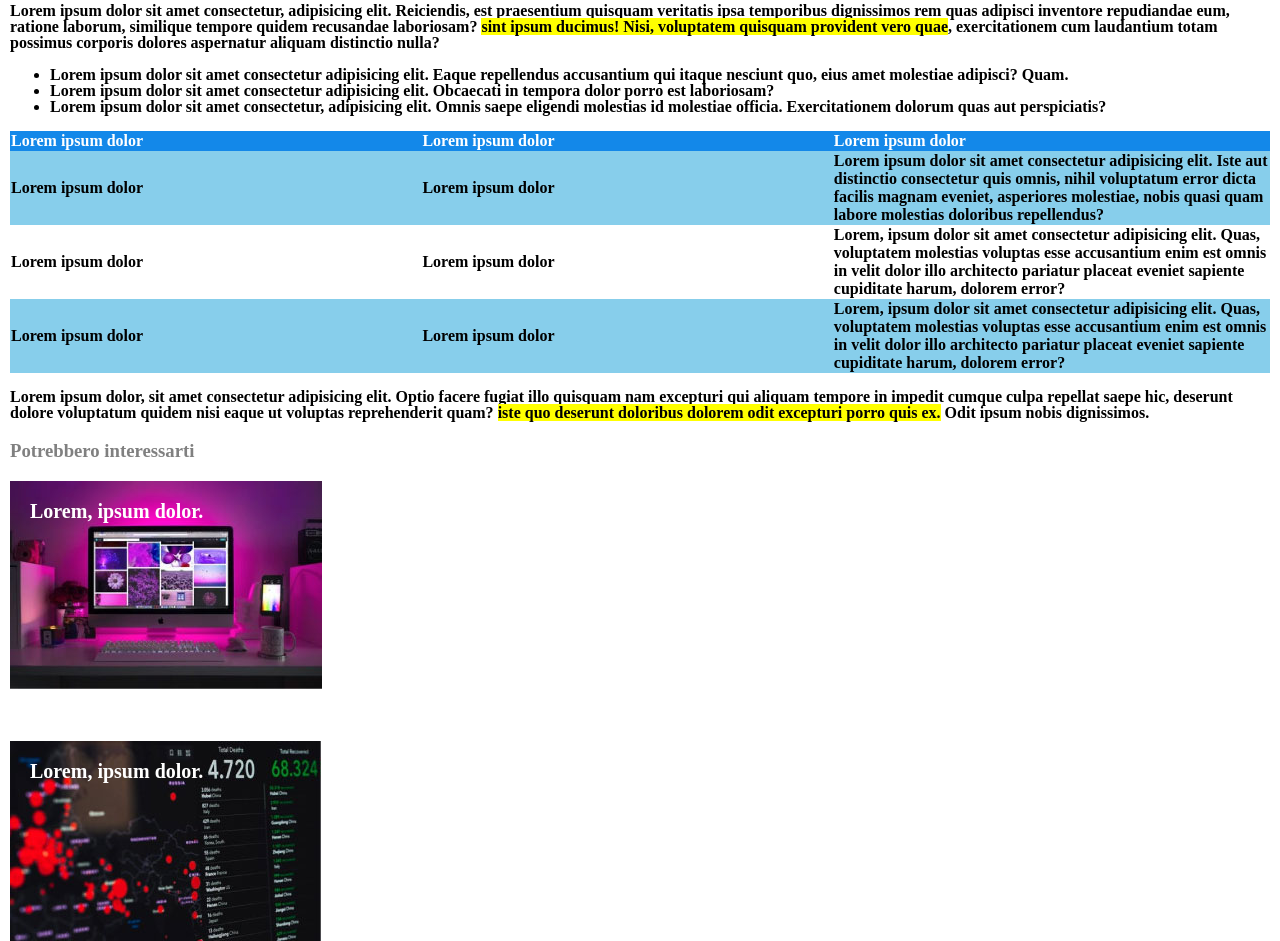
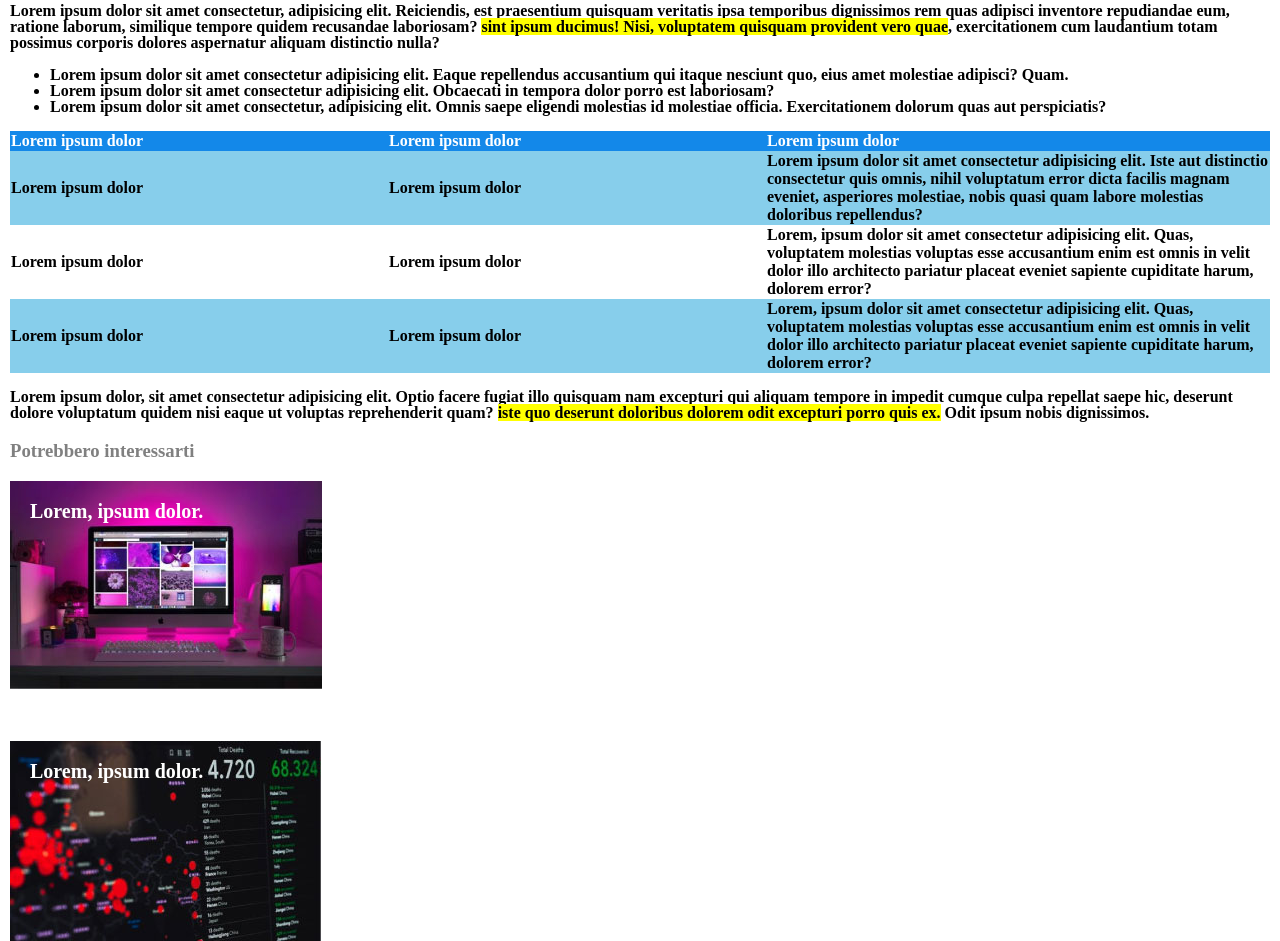
Before and after one commit to RiccardoMont/html-css-booleaner, a plain HTML site: page index.html in a window 1280 px wide. Shown: the part 777-1718 px from the top of the page. Drawn offline with Linux system fonts and the light colour scheme.

Commit message:
differenziazione celle

```diff
--- a/Styles/style.css
+++ b/Styles/style.css
@@ -69,6 +69,9 @@ a, a:visited {
 table {
     border-collapse: collapse;
 }
+.cellapiccola {
+    width: 30%;
+}
 th{
     background-color: rgb(19, 136, 233);
     color: white;
@@ -81,12 +84,7 @@ th{
 td {
     text-align: left;
     font-weight: 600;
-    width: 5%;
-}
 
-p {
-    font-weight:600;
-    line-height: 100%;
 }
 
 li {
@@ -95,6 +93,10 @@ li {
 }
 
 /*tabella*/
+p {
+    font-weight:600;
+    line-height: 100%;
+}
 
 footer{
     margin-left: 10px;
@@ -106,6 +108,7 @@ h3 {
 
 #adv1{
     height: 100%;
+    width: 250px;
     padding: 100px;
     background-image: url("../Images/monitor.jpg");
     background-repeat: no-repeat;
--- a/index.html
+++ b/index.html
@@ -43,8 +43,8 @@
         <section>
             <table>
                 <thead>
-                    <th>Lorem ipsum dolor</th>
-                    <th>Lorem ipsum dolor</th>
+                    <th class="cellapiccola">Lorem ipsum dolor</th>
+                    <th class="cellapiccola">Lorem ipsum dolor</th>
                     <th>Lorem ipsum dolor</th>
                 </thead>
                 <tbody>
```
